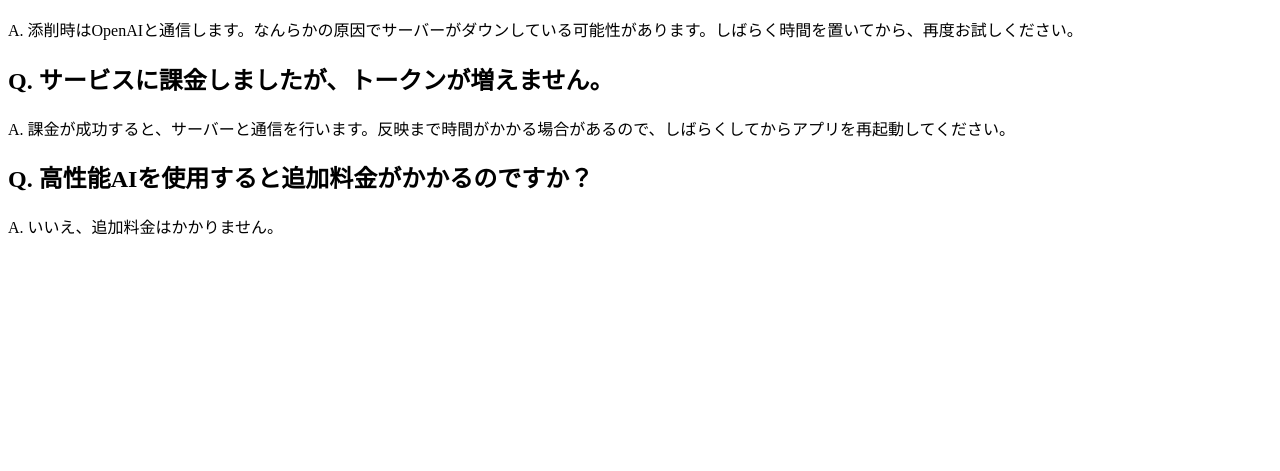
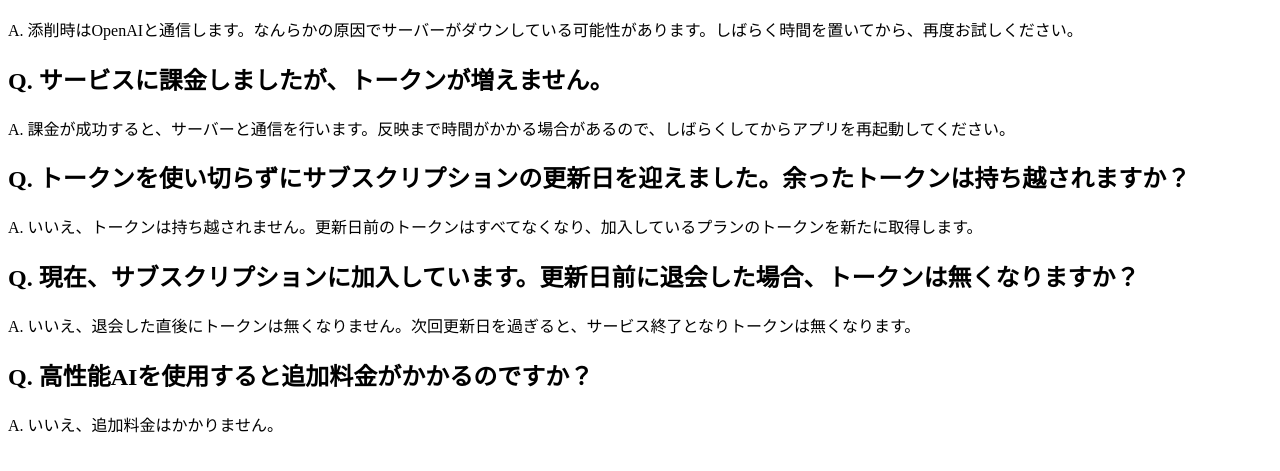
Before and after one commit to LET-137/Help_LiteratureTraining, a plain HTML site: page index.html in a window 1280 px wide. Shown: the part 113-584 px from the top of the page. Drawn offline with Linux system fonts and the light colour scheme.

Commit message:
Update index.html

```diff
--- a/index.html
+++ b/index.html
@@ -13,6 +13,12 @@
 <h2>Q. サービスに課金しましたが、トークンが増えません。</h2>
 <p>A. 課金が成功すると、サーバーと通信を行います。反映まで時間がかかる場合があるので、しばらくしてからアプリを再起動してください。</p>
 
+<h2>Q. トークンを使い切らずにサブスクリプションの更新日を迎えました。余ったトークンは持ち越されますか？</h2>
+<p>A. いいえ、トークンは持ち越されません。更新日前のトークンはすべてなくなり、加入しているプランのトークンを新たに取得します。</p>
+
+<h2>Q. 現在、サブスクリプションに加入しています。更新日前に退会した場合、トークンは無くなりますか？</h2>
+<p>A. いいえ、退会した直後にトークンは無くなりません。次回更新日を過ぎると、サービス終了となりトークンは無くなります。</p>
+
 <h2>Q. 高性能AIを使用すると追加料金がかかるのですか？</h2>
 <p>A. いいえ、追加料金はかかりません。</p>
 
```
